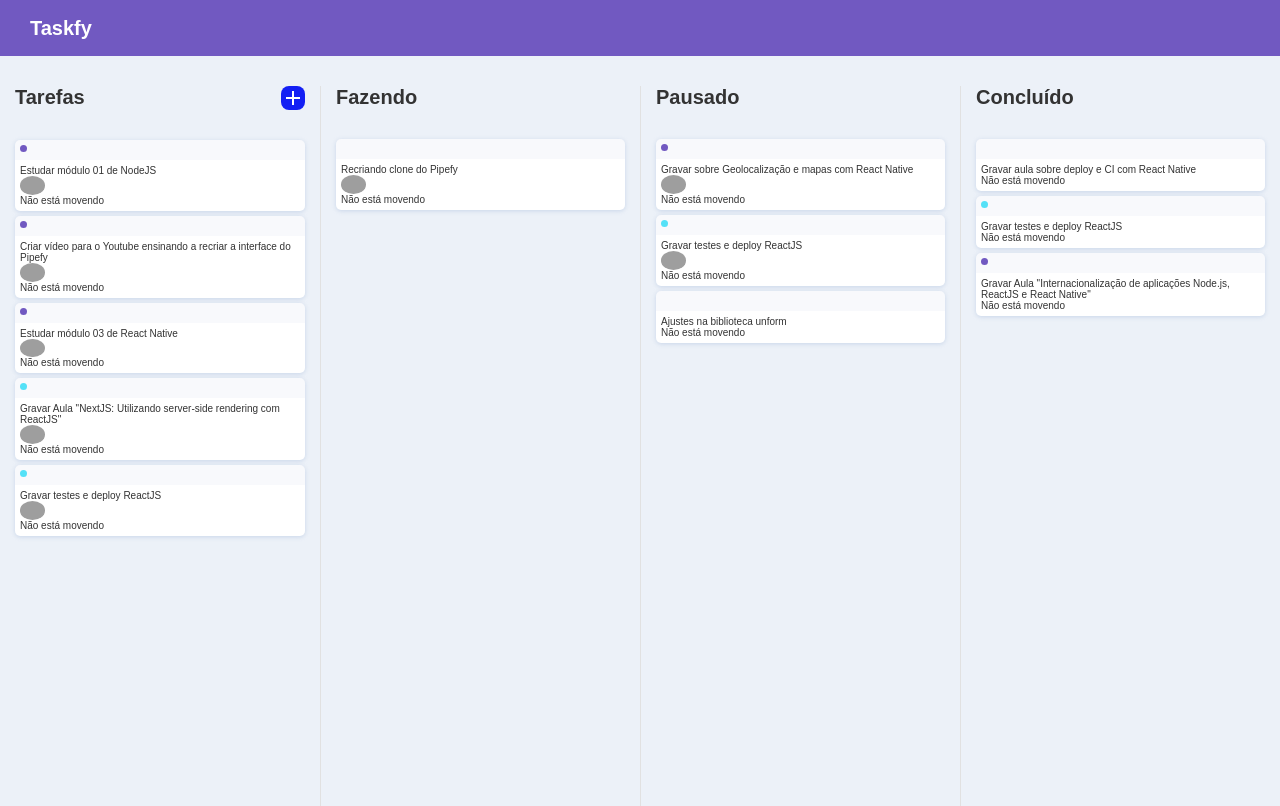
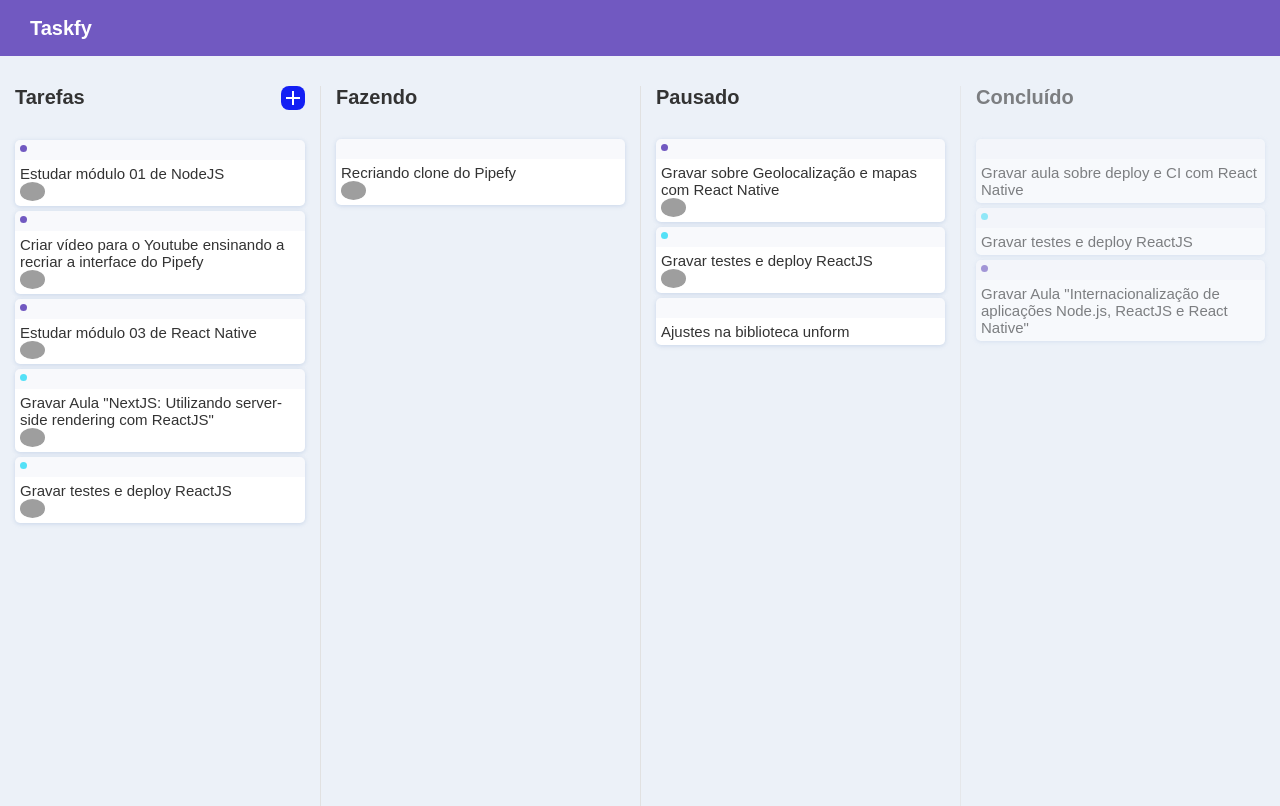
Before and after one commit to kallebenunes/taskfy, a React (Create React App) app: page / in a window 1280 px wide. Built offline with nearby package versions, Linux system fonts and the light colour scheme; grey boxes are pictures that could not be loaded.

Commit message:
Finish on drop feature

```diff
--- a/package.json
+++ b/package.json
@@ -6,6 +6,7 @@
     "@testing-library/jest-dom": "^5.11.4",
     "@testing-library/react": "^11.1.0",
     "@testing-library/user-event": "^12.1.10",
+    "immer": "^8.0.1",
     "react": "^17.0.1",
     "react-dnd": "^11.1.3",
     "react-dnd-html5-backend": "^11.1.3",
--- /dev/null
+++ b/src/components/Board/context.js
@@ -0,0 +1,3 @@
+import {createContext} from 'react'
+
+export default createContext({})
--- a/src/components/Board/index.js
+++ b/src/components/Board/index.js
@@ -1,17 +1,33 @@
-import React from 'react'
+import React,{useState} from 'react'
 import List from '../List'
 import Container from './style'
 import {loadLists} from '../../services/api'
+import BoardContext from './context'
+import produce from 'immer'
 
 const Board = () => {
-    const lists = loadLists();
+    const data = loadLists();
+    const [lists, setLists] = useState(data)
 
+    function move(toList,fromList, from, to){
+        console.log(fromList, toList);
+        setLists(produce(lists, draft => {
+            const dragged = draft[fromList].cards[from];
+
+            draft[fromList].cards.splice(from, 1)
+            draft[toList].cards.splice(to, 0, dragged)
+
+
+        }))
+    }
     return (
-        <Container>
-            {lists.map(item => {
-                return <List key={item.title} data={item}/>
-            })}
-        </Container>
+        <BoardContext.Provider value={{lists, move}}>
+            <Container>
+                {lists.map((item, index) => {
+                    return <List key={item.title} index={index} data={item} done={item.done}/>
+                })}
+            </Container>
+        </BoardContext.Provider>
     )
 }
 export default Board
--- a/src/components/Board/style.js
+++ b/src/components/Board/style.js
@@ -1,4 +1,4 @@
-import styled from 'styled-components';
+import styled,{css} from 'styled-components';
 const Container  = styled.div`
     display: flex;
     height: calc(100% - 5rem);
--- a/src/components/Card/index.js
+++ b/src/components/Card/index.js
@@ -1,13 +1,18 @@
-import React,{useRef} from 'react'
+import React,{useContext, useRef} from 'react'
 import { useDrag, useDrop } from 'react-dnd';
 import {Container, Label} from './style'
+import BoardContext from '../Board/context'
 
-const Card = ({data, index}) => {
+
+
+const Card = ({data, index, listIndex}) => {
 
     const ref = useRef();
 
+    const {move} = useContext(BoardContext)
+
     const [{isDragging}, dragRef]  = useDrag({
-        item: {type: 'CARD', index},
+        item: {type: 'CARD', index, listIndex},
         collect: monitor => ({
             isDragging: monitor.isDragging()
         })
@@ -20,7 +25,10 @@ const Card = ({data, index}) => {
             const draggedIndex = item.index
             const targetIndex = index
 
-            if (draggedIndex === targetIndex){
+            const draggedListIndex = item.listIndex
+            const targetListIndex = listIndex
+
+            if (draggedIndex === targetIndex && targetListIndex === draggedListIndex){
                 return null
             }
 
@@ -38,6 +46,10 @@ const Card = ({data, index}) => {
               }
 
 
+            move(targetListIndex, draggedListIndex,draggedIndex, targetIndex)
+
+            item.index = targetIndex;
+            item.listIndex = targetListIndex;
         }
     })
 
@@ -50,7 +62,6 @@ const Card = ({data, index}) => {
             </header>
             <p>{data.content}</p>
             {data.user && <img src={data.user} alt='User' />}
-            <p>{ isDragging ? 'esá movendo' : 'Não está movendo' }</p>
             </Container>
     )
 }
--- a/src/components/Card/style.js
+++ b/src/components/Card/style.js
@@ -25,7 +25,7 @@ export const Container  = styled.div`
         border: 3px dashed lightgray;
         box-shadow: none;
         cursor: grabbing;
-        padding-top: 31px;
+        padding-top: 20px;
 
         p, img, header {
             opacity: 0;
--- a/src/components/List/index.js
+++ b/src/components/List/index.js
@@ -4,11 +4,11 @@ import {MdAdd} from 'react-icons/md'
 import Card from '../Card'
 
 
-const List = ({data}) => {
+const List = ({data, index: listIndex}) => {
 
 
     return (
-        <Container>
+        <Container done={data.done}>
             <header>
                 <h1>{data.title}</h1>
                 {data.creatable
@@ -21,7 +21,7 @@ const List = ({data}) => {
             <ul>
                 {data.cards.map((item, index) => {
                     return (
-                        <Card key={item.id} data={item} index={index}/>
+                        <Card key={item.id} data={item} listIndex={listIndex} index={index}/>
                     )
                 })}
             </ul>
--- a/src/components/List/style.js
+++ b/src/components/List/style.js
@@ -1,4 +1,4 @@
-import styled from 'styled-components';
+import styled, { css } from 'styled-components';
 const Container  = styled.div`
 
     flex: 0 0 320px;
@@ -27,5 +27,8 @@ const Container  = styled.div`
     ul {
         margin-top: 30px;
     }
+    ${props => props.done && css`
+        opacity: 0.6;
+    `}
 `;
 export default Container
--- a/src/styles/global.js
+++ b/src/styles/global.js
@@ -27,4 +27,8 @@ export default createGlobalStyle`
     ul {
         list-style: none;
     }
+
+    p{
+        font-size: 1.5rem;
+    }
 `;
```
Also changed, not shown: 1 other file (tests, documents, lock files or other folders).
